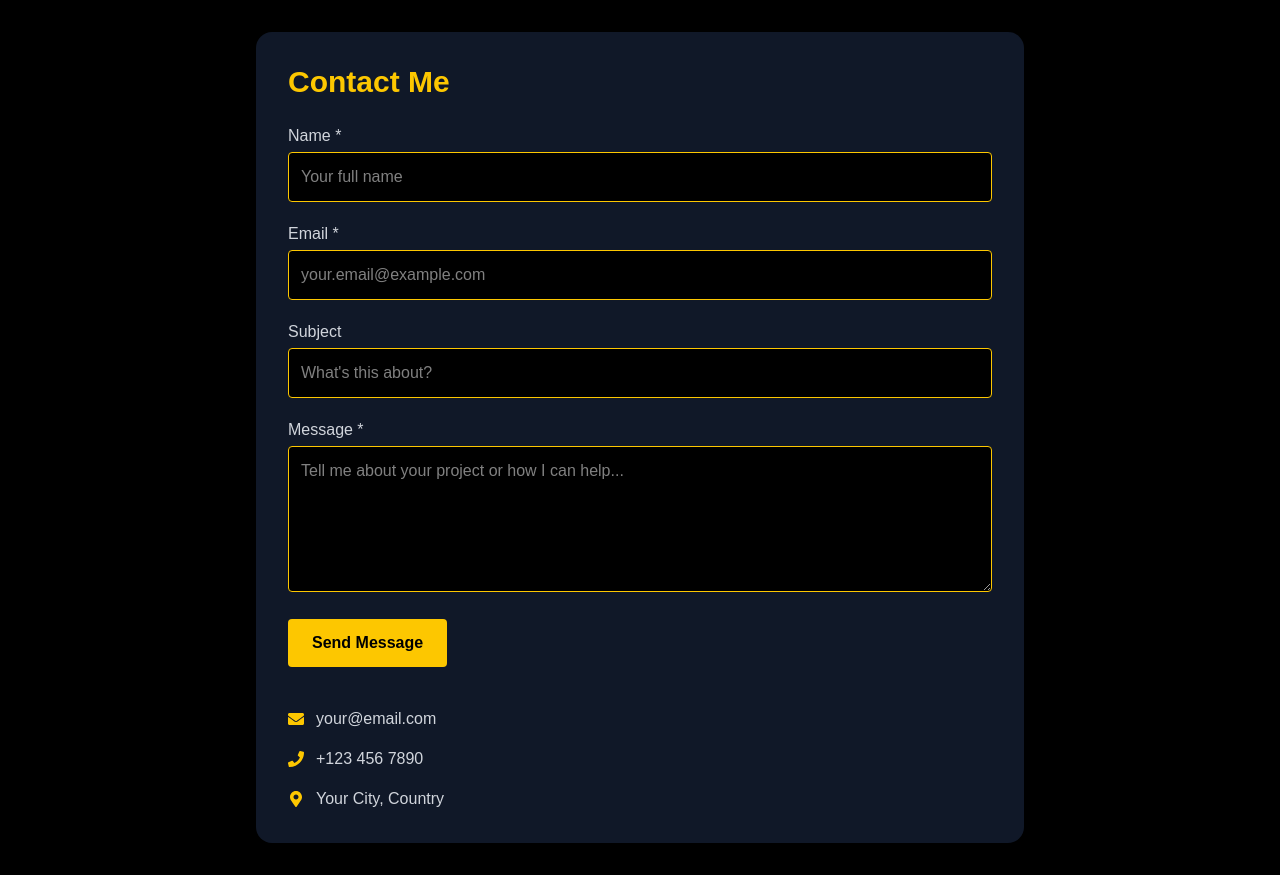
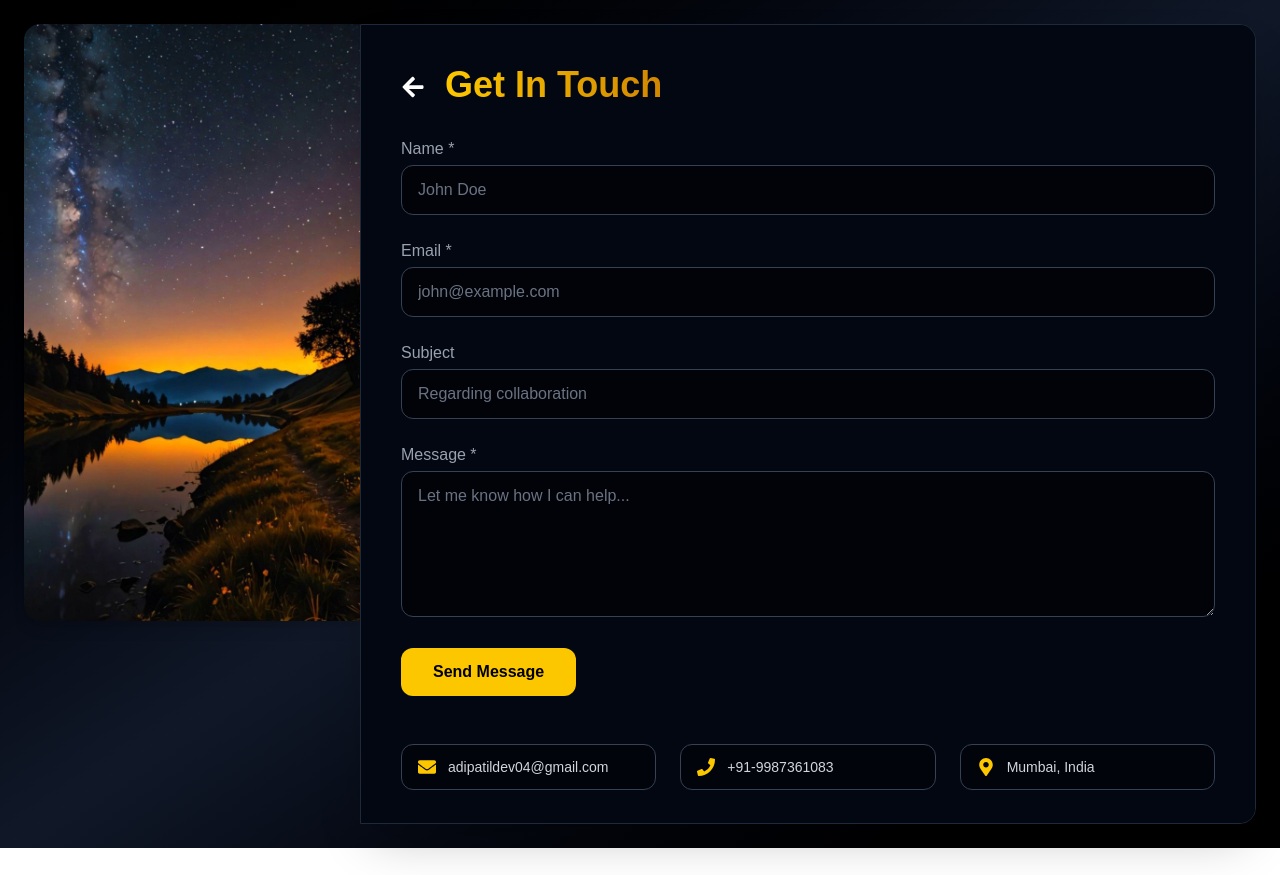
Before and after one commit to AddyDev555/Portfolio, a Next.js app: page /contacts in a window 1280 px wide. After the commit the page ends 848 px from the top, so only its background shows below. Built offline with nearby package versions, Linux system fonts and the light colour scheme.

Commit message:
UI of the Contact page done.

```diff
--- a/app/contacts/components/contactForm.jsx
+++ b/app/contacts/components/contactForm.jsx
@@ -1,6 +1,8 @@
 "use client";
 import React, { useState } from "react";
-import { FaEnvelope, FaPhone, FaMapMarkerAlt } from "react-icons/fa";
+import { FaEnvelope, FaPhone, FaMapMarkerAlt, FaArrowLeft } from "react-icons/fa";
+import Image from 'next/image';
+import Link from "next/link";
 
 const ContactMe = () => {
     const [formData, setFormData] = useState({
@@ -24,7 +26,6 @@ const ContactMe = () => {
         setIsLoading(true);
         setStatus({ type: '', message: '' });
 
-        // Basic validation
         if (!formData.from_name || !formData.from_email || !formData.message) {
             setStatus({
                 type: 'error',
@@ -35,7 +36,6 @@ const ContactMe = () => {
         }
 
         try {
-            // Simulate EmailJS call (replace with actual implementation in your environment)
             const templateParams = {
                 from_name: formData.from_name,
                 from_email: formData.from_email,
@@ -43,16 +43,14 @@ const ContactMe = () => {
                 message: formData.message,
             };
 
-            // In your actual implementation, use:
-            const emailjs = require('@emailjs/browser');
-            await emailjs.send(
-                "service_uhy7xw3",
-                "template_b0gsigo",
-                templateParams,
-                "e4urQMx9Nd0cX_lRD"
-            );
+            // const emailjs = require('@emailjs/browser');
+            // await emailjs.send(
+            //     "service_uhy7xw3",
+            //     "template_b0gsigo",
+            //     templateParams,
+            //     "e4urQMx9Nd0cX_lRD"
+            // );
 
-            // Simulating success for demo
             await new Promise(resolve => setTimeout(resolve, 2000));
 
             setStatus({
@@ -60,7 +58,6 @@ const ContactMe = () => {
                 message: 'Message sent successfully! I\'ll get back to you soon.'
             });
 
-            // Reset form
             setFormData({
                 from_name: '',
                 from_email: '',
@@ -80,62 +77,58 @@ const ContactMe = () => {
     };
 
     return (
-        <div className="min-h-screen overflow-y-scroll bg-black text-white flex items-center justify-center p-8">
-            <div className="w-full max-w-3xl bg-gray-900 p-8 rounded-2xl shadow-lg">
-                <h2 className="text-3xl font-bold mb-6 text-yellow-400">Contact Me</h2>
+        <div className="min-h-screen bg-gradient-to-br from-black via-gray-900 to-black text-white flex justify-center p-6">
+            <div>
+                <Image
+                    src="/loginSideImage.jpg"
+                    alt="login Picture"
+                    width={400}
+                    height={350}
+                    className="shadow-lg rounded-tl-2xl rounded-bl-2xl"
+                />
+            </div>
+            <div className="w-full h-[100vh] max-w-4xl bg-gray-950 p-10 rounded-tr-2xl rounded-br-2xl overflow-y-scroll shadow-2xl backdrop-blur-sm border border-gray-800">
+                <div className="flex items-center gap-x-5">
+                    <Link href="/">
+                        <div className="flex items-center text-white hover:text-yellow-500 transition duration-200 cursor-pointer w-fit mb-7">
+                            <FaArrowLeft className="text-2xl" />
+                        </div>
+                    </Link>
+                    <h2 className="text-4xl font-extrabold mb-8 text-transparent bg-clip-text bg-gradient-to-r from-yellow-400 to-yellow-600">Get In Touch</h2>
+                </div>
 
-                {/* Status Messages */}
                 {status.message && (
-                    <div className={`mb-6 p-4 rounded-lg ${
-                        status.type === 'success'
-                            ? 'bg-green-900 border border-green-400 text-green-100'
-                            : 'bg-red-900 border border-red-400 text-red-100'
+                    <div className={`mb-6 p-4 rounded-lg transition-all duration-300 text-sm ${status.type === 'success'
+                        ? 'bg-green-800/30 border border-green-500 text-green-300'
+                        : 'bg-red-800/30 border border-red-500 text-red-300'
                         }`}>
                         {status.message}
                     </div>
                 )}
 
-                <div className="space-y-5">
-                    <div>
-                        <label className="block mb-1 text-gray-300">Name *</label>
+                <form onSubmit={sendEmail} className="space-y-6">
+                    {[
+                        { name: 'from_name', label: 'Name *', placeholder: 'John Doe', type: 'text' },
+                        { name: 'from_email', label: 'Email *', placeholder: 'john@example.com', type: 'email' },
+                        { name: 'subject', label: 'Subject', placeholder: 'Regarding collaboration', type: 'text' }
+                    ].map(({ name, label, placeholder, type }) => (
+                        <div key={name}>
+                            <label className="block mb-1 text-gray-400">{label}</label>
                             <input
-                            type="text"
-                            name="from_name"
-                            value={formData.from_name}
+                                type={type}
+                                name={name}
+                                value={formData[name]}
                                 onChange={handleChange}
-                            required
+                                required={label.includes('*')}
                                 disabled={isLoading}
-                            className="w-full p-3 rounded bg-black text-white border border-yellow-400 focus:outline-none focus:ring-2 focus:ring-yellow-400 disabled:opacity-50 disabled:cursor-not-allowed"
-                            placeholder="Your full name"
+                                className="w-full px-4 py-3 rounded-xl bg-black/50 text-white placeholder-gray-500 border border-gray-700 focus:outline-none focus:ring-2 focus:ring-yellow-400 transition-all duration-200 disabled:opacity-50"
+                                placeholder={placeholder}
                             />
                         </div>
+                    ))}
+
                     <div>
-                        <label className="block mb-1 text-gray-300">Email *</label>
-                        <input
-                            type="email"
-                            name="from_email"
-                            value={formData.from_email}
-                            onChange={handleChange}
-                            required
-                            disabled={isLoading}
-                            className="w-full p-3 rounded bg-black text-white border border-yellow-400 focus:outline-none focus:ring-2 focus:ring-yellow-400 disabled:opacity-50 disabled:cursor-not-allowed"
-                            placeholder="your.email@example.com"
-                        />
-                    </div>
-                    <div>
-                        <label className="block mb-1 text-gray-300">Subject</label>
-                        <input
-                            type="text"
-                            name="subject"
-                            value={formData.subject}
-                            onChange={handleChange}
-                            disabled={isLoading}
-                            className="w-full p-3 rounded bg-black text-white border border-yellow-400 focus:outline-none focus:ring-2 focus:ring-yellow-400 disabled:opacity-50 disabled:cursor-not-allowed"
-                            placeholder="What's this about?"
-                        />
-                    </div>
-                    <div>
-                        <label className="block mb-1 text-gray-300">Message *</label>
+                        <label className="block mb-1 text-gray-400">Message *</label>
                         <textarea
                             name="message"
                             value={formData.message}
@@ -143,14 +136,15 @@ const ContactMe = () => {
                             required
                             rows="5"
                             disabled={isLoading}
-                            className="w-full p-3 rounded bg-black text-white border border-yellow-400 focus:outline-none focus:ring-2 focus:ring-yellow-400 resize-vertical disabled:opacity-50 disabled:cursor-not-allowed"
-                            placeholder="Tell me about your project or how I can help..."
+                            className="w-full px-4 py-3 rounded-xl bg-black/50 text-white placeholder-gray-500 border border-gray-700 focus:outline-none focus:ring-2 focus:ring-yellow-400 resize-vertical transition-all duration-200 disabled:opacity-50"
+                            placeholder="Let me know how I can help..."
                         />
                     </div>
+
                     <button
-                        onClick={sendEmail}
+                        type="submit"
                         disabled={isLoading}
-                        className="bg-yellow-400 text-black font-bold px-6 py-3 rounded hover:bg-yellow-500 transition duration-200 disabled:opacity-50 disabled:cursor-not-allowed flex items-center gap-2"
+                        className="w-full md:w-fit bg-yellow-400 text-black font-semibold px-8 py-3 rounded-xl hover:bg-yellow-500 transition duration-200 disabled:opacity-50 flex items-center justify-center gap-2"
                     >
                         {isLoading ? (
                             <>
@@ -161,18 +155,28 @@ const ContactMe = () => {
                             'Send Message'
                         )}
                     </button>
+                </form>
+
+                <div className="mt-12 grid grid-cols-1 sm:grid-cols-3 gap-6 text-sm">
+                    {[
+                        {
+                            icon: <FaEnvelope className="text-yellow-400 text-lg" />,
+                            text: "adipatildev04@gmail.com"
+                        },
+                        {
+                            icon: <FaPhone className="text-yellow-400 text-lg" />,
+                            text: "+91-9987361083"
+                        },
+                        {
+                            icon: <FaMapMarkerAlt className="text-yellow-400 text-lg" />,
+                            text: "Mumbai, India"
+                        }
+                    ].map((info, idx) => (
+                        <div key={idx} className="flex items-center gap-3 bg-black/40 border border-gray-700 rounded-xl px-4 py-3">
+                            {info.icon}
+                            <span className="text-gray-300">{info.text}</span>
                         </div>
-
-                <div className="mt-10 space-y-4 text-gray-300">
-                    <p className="flex items-center gap-3">
-                        <FaEnvelope className="text-yellow-400" /> your@email.com
-                    </p>
-                    <p className="flex items-center gap-3">
-                        <FaPhone className="text-yellow-400" /> +123 456 7890
-                    </p>
-                    <p className="flex items-center gap-3">
-                        <FaMapMarkerAlt className="text-yellow-400" /> Your City, Country
-                    </p>
+                    ))}
                 </div>
             </div>
         </div>
--- a/app/contacts/page.js
+++ b/app/contacts/page.js
@@ -1,5 +1,10 @@
 import React from 'react'
 import ContactMe from './components/contactForm'
+
+export const metadata = {
+    title: "AdiVerse | Contact Me",
+    description: "This page is for connecting with me.",
+};
 
 export default function page() {
     return (
```
Also changed, not shown: public/loginSideImage.jpg (added). Lines whose indentation alone changed are shown as unchanged.
